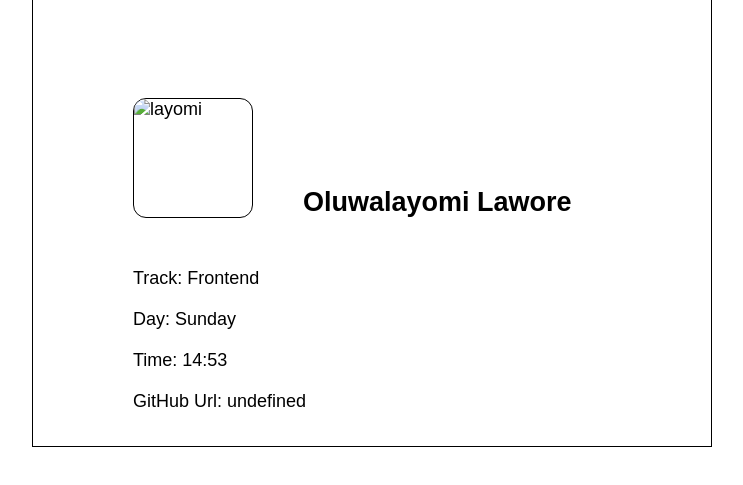
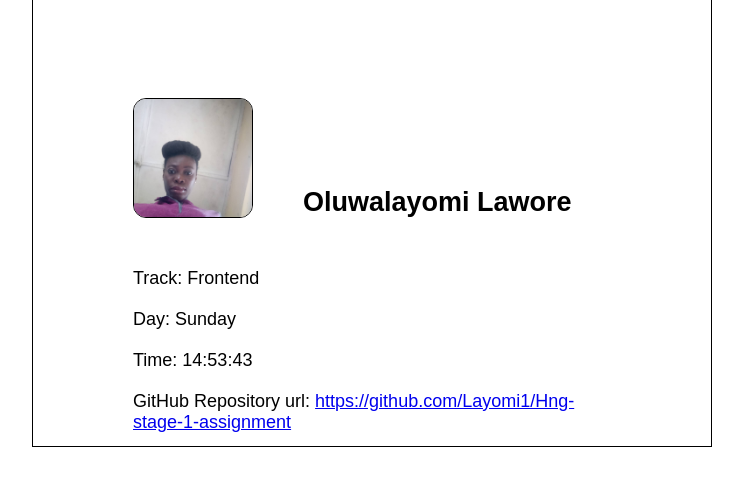
Before and after one commit to Layomi1/Hng-stage-1-assignment, a plain HTML site: page index.html in a window 1280 px wide. Shown: the part 195-680 px from the top of the page, without its empty margins (268-1011 px from the left). Drawn offline with Linux system fonts and the light colour scheme.

Commit message:
Adding image using JS
-adding image using JS
-making the GitHub Url clickable

```diff
--- a/index.html
+++ b/index.html
@@ -23,7 +23,10 @@
           <p data-testid="currentUTCTime">Time:</p>
         </div>
         <div class="track">
-         <p data-testid="gitHubUrl">GitHub url:</p>
+         <p  >GitHub Repository url:
+          <span >
+          <a href="_blank"  data-testid="gitHubUrl"></a>
+         </span></p>
       </div>
     </div>
 
--- a/index.js
+++ b/index.js
@@ -1,8 +1,7 @@
 let user = {
-  image: "/images/you.jpg",
   name: "Oluwalayomi Lawore",
   track: "Frontend",
-  giHubUrl: "",
+  gitHubUrl: "https://github.com/Layomi1/Hng-stage-1-assignment",
   day: [
     "Sunday",
     "Monday",
@@ -20,7 +19,7 @@ function updateDateTime() {
   const slackDisplayImage = document.querySelector(
     '[data-testid="slackDisplayImage"]'
   );
-  slackDisplayImage.append = user.image;
+  slackDisplayImage.src = "./images/you.jpg";
   // name
   const slackUserName = document.querySelector('[data-testid="slackUserName"]');
   slackUserName.textContent = user.name;
@@ -41,11 +40,12 @@ function updateDateTime() {
     "Time: " +
     today.getUTCHours() +
     ":" +
-    (today.getUTCMinutes() < 10 ? "0" : "") +
-    today.getUTCMinutes();
+    today.getUTCMinutes() +
+    ":" +
+    today.getUTCSeconds();
 
   const gitHubUrl = document.querySelector('[data-testid="gitHubUrl"]');
-  gitHubUrl.textContent = "GitHub Url: " + user.gitHubUrl;
+  gitHubUrl.innerHTML = user.gitHubUrl;
 }
 
 // Call the function initially and set an interval to update it every minute
```
